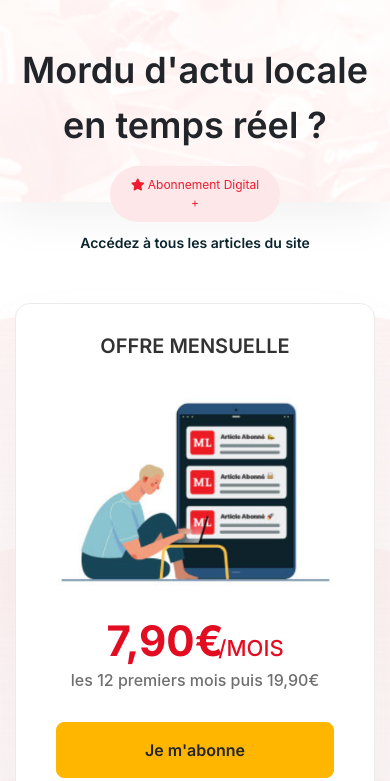
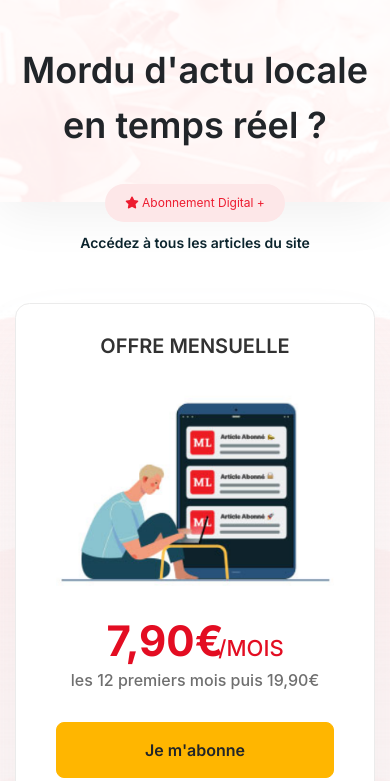
Before and after one commit to JixartSupport/pagetesting.github.io, a plain HTML site: page index.html in a window 390 px wide. Shown: the part 67-848 px from the top of the page. Drawn offline with nearby package versions, Linux system fonts and the light colour scheme.

Commit message:
Update style.css

```diff
--- a/style.css
+++ b/style.css
@@ -348,7 +348,7 @@ h2 {
 
 
     .offre-header__recommended {
-        width: 170px;
+        width: 180px;
     }
 
     .offres {
```
